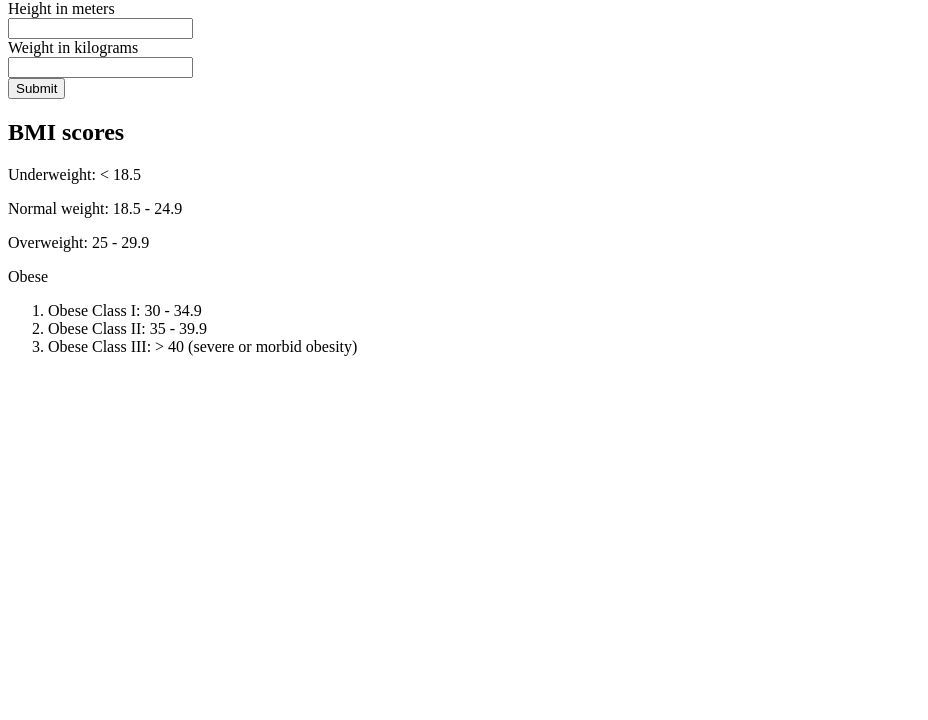
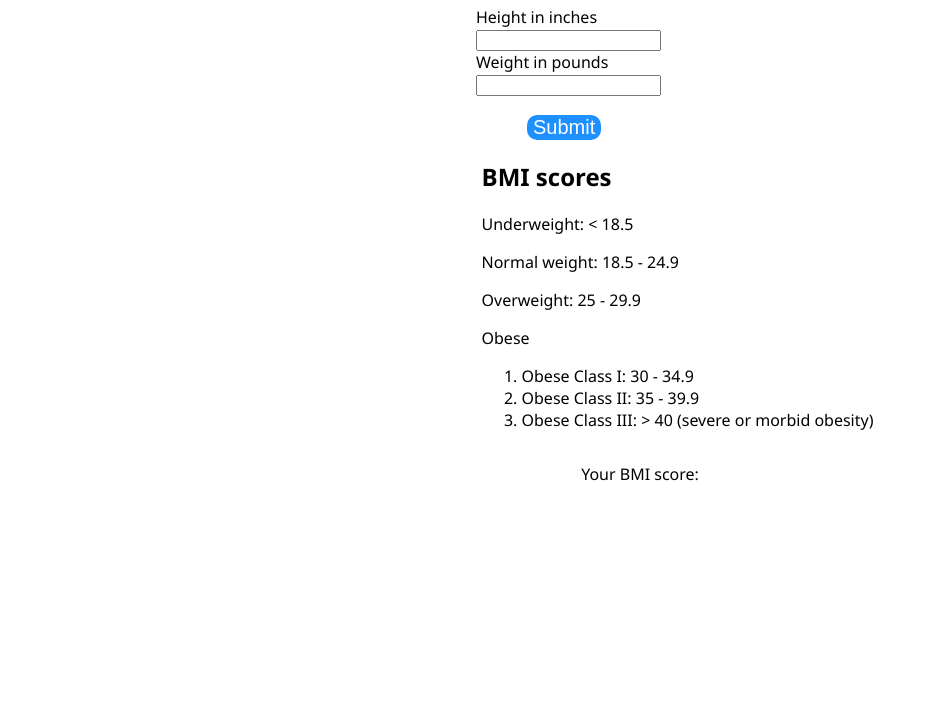
Before and after one commit to Rayama01/BMI-calculator, a plain HTML site: page index.html in a window 1280 px wide. Shown: the part 80-800 px from the top of the page, without its empty margins (0-928 px from the left). Drawn offline with Linux system fonts and the light colour scheme.

Commit message:
Added css to layout and added code in javascript to calculate BMI

```diff
--- a/index.html
+++ b/index.html
@@ -10,12 +10,14 @@
     <div class="mainContainer">
         <div class="calculations">
             <h1>Adult BMI calculator</h1>
-            <form>
-                <label for="heightM">Height in meters</label><br>
-                <input type="number"><br>
-                <label for="weightKG">Weight in kilograms</label><br>
-                <input type="number"><br>
-                <input type="submit" name="Submit" id="submitBtn">
+            <form onsubmit="return false">
+                <label for="heightIn">Height in inches</label><br>
+                <input type="number" class="height"><br>
+                <label for="weightLbs">Weight in pounds</label><br>
+                <input type="number" class="weight"><br>
+                <div class="buttonDiv">
+                    <input type="submit" name="Submit" id="submitBtn">
+                </div>
             </form>
         </div>
         <div class="bmiScore">
@@ -30,7 +32,8 @@
                 <li>Obese Class III: > 40 (severe or morbid obesity)</li>
             </ol>
         </div>
+        <p class="bmiOutput">Your BMI score: <span class="output"></span></p>
     </div>
-    <script src="script.js"></script>
+    <script src="script.js" defer></script>
 </body>
 </html>
--- a/script.js
+++ b/script.js
@@ -0,0 +1,12 @@
+const submit = document.getElementById('submitBtn');
+const height = document.querySelector('.height')
+const weight = document.querySelector('.weight')
+const output = document.querySelector('.output');
+
+
+submit.addEventListener('click', function() {
+    let weightValue = weight.value;
+    let heightValue = height.value;
+    let out = weightValue / (heightValue * heightValue) * 703;
+    output.textContent = out.toFixed(1);
+})
--- a/styles.css
+++ b/styles.css
@@ -0,0 +1,31 @@
+body {
+    margin: 0%;
+    padding: 0%;
+    box-sizing: border-box;
+    font-family: 'Segoe UI', Tahoma, Geneva, Verdana, sans-serif;
+}
+
+.mainContainer {
+    display: flex;
+    flex-direction: column;
+    align-items: center;
+    justify-content: center;
+}
+
+.bmiScore {
+    padding-left: 75px;
+}
+
+.buttonDiv {
+    padding-left: 51px;
+    padding-top: 19px;
+}
+
+
+.buttonDiv input {
+    color: white;
+    background-color: dodgerblue;
+    border-style: none;
+    border-radius: 10px;
+    font-size: 20px;
+}
```
